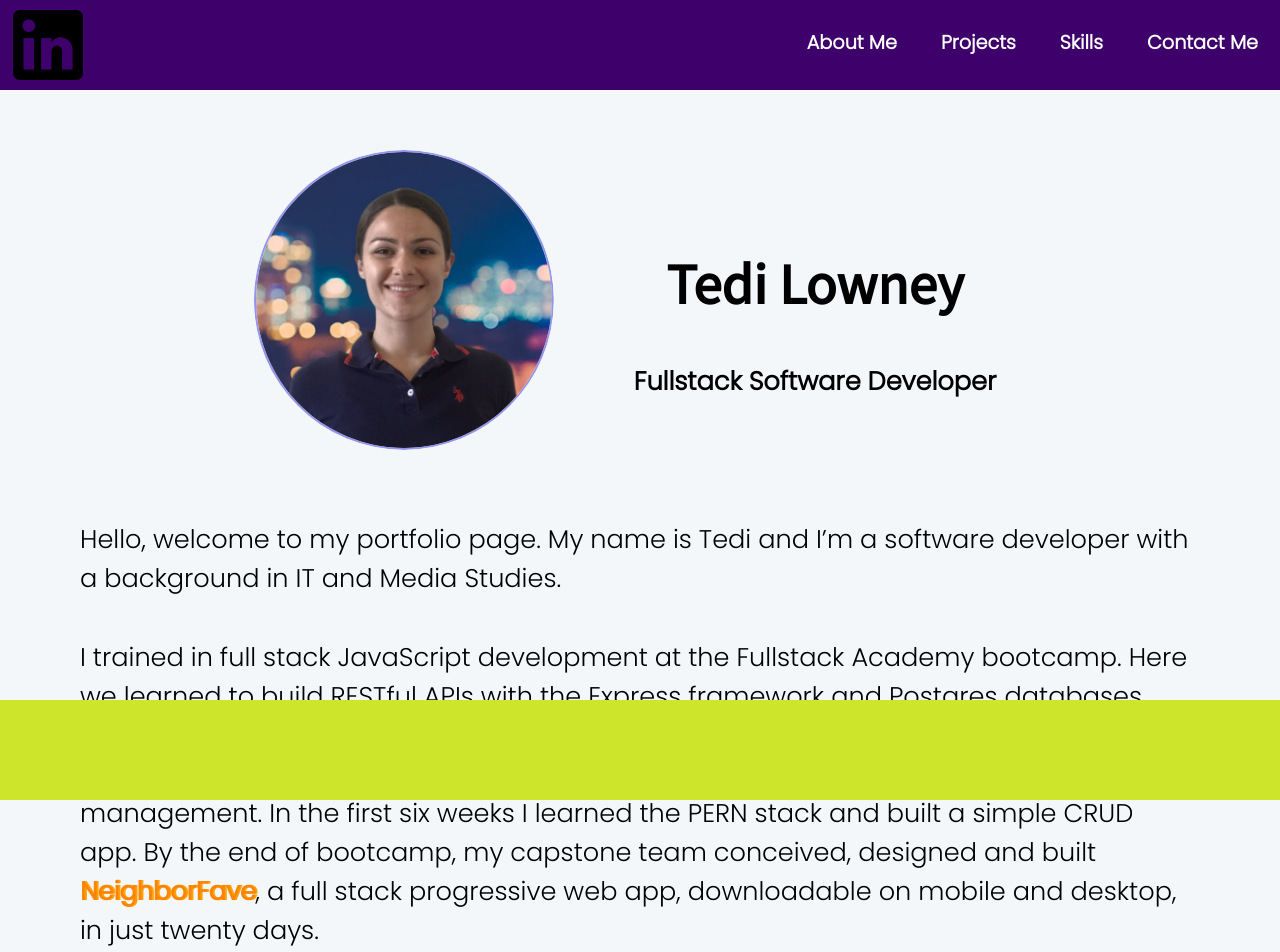
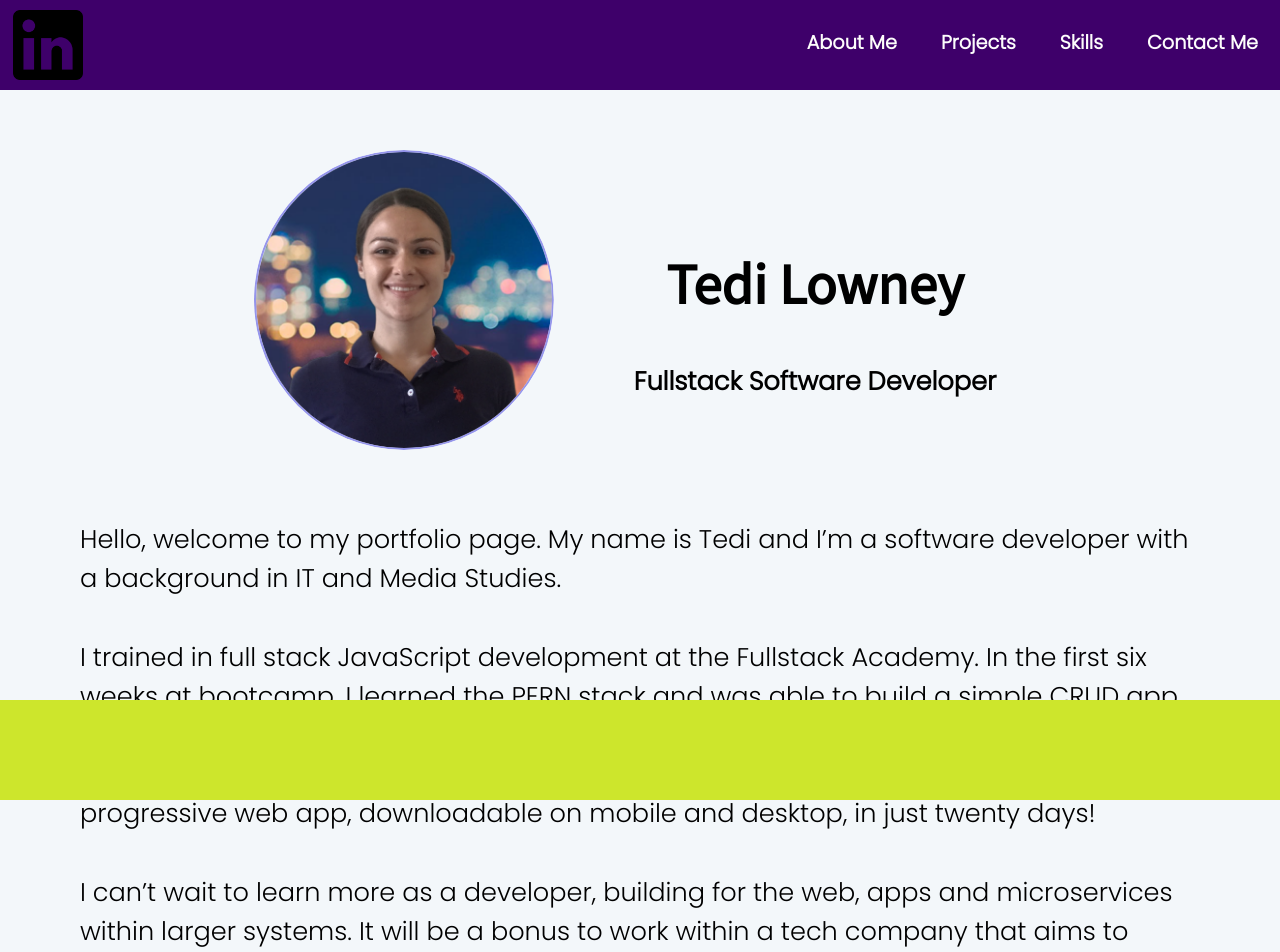
Before and after one commit to Tedicode/new-port, a React (Create React App) app: page / in a window 1280 px wide. Shown: the top 952 px of the page. Built offline with nearby package versions, Linux system fonts and the light colour scheme; a web font is replaced by a local one.

Commit message:
edited about me paragraph

```diff
--- a/src/App.js
+++ b/src/App.js
@@ -112,13 +112,10 @@ function App() {
 
           <p class="my-paragraph">
             I trained in full stack JavaScript development at the Fullstack
-            Academy bootcamp. Here we learned to build RESTful APIs with the
-            Express framework and Postgres databases, with Sequelize as the ORM
-            of choice. We learned React and Redux on the front end, building
-            components and quickly learning the importance of having a system
-            for state management. In the first six weeks I learned the PERN
-            stack and built a simple CRUD app. By the end of bootcamp, my
-            capstone team conceived, designed and built {""}
+            Academy. In the first six weeks at bootcamp, I learned the PERN
+            stack and was able to build a simple CRUD app with Sequelize as the
+            ORM of choice and Redux for state management. By the end of
+            bootcamp, my capstone team conceived, designed and built {""}
             <a
               className="link-to-NF"
               href="https://github.com/cs-team-02/neighbor-fave"
@@ -126,7 +123,7 @@ function App() {
               NeighborFave
             </a>
             , a full stack progressive web app, downloadable on mobile and
-            desktop, in just twenty days.
+            desktop, in just twenty days!
           </p>
           <p class="my-paragraph">
             I can’t wait to learn more as a developer, building for the web,
```
